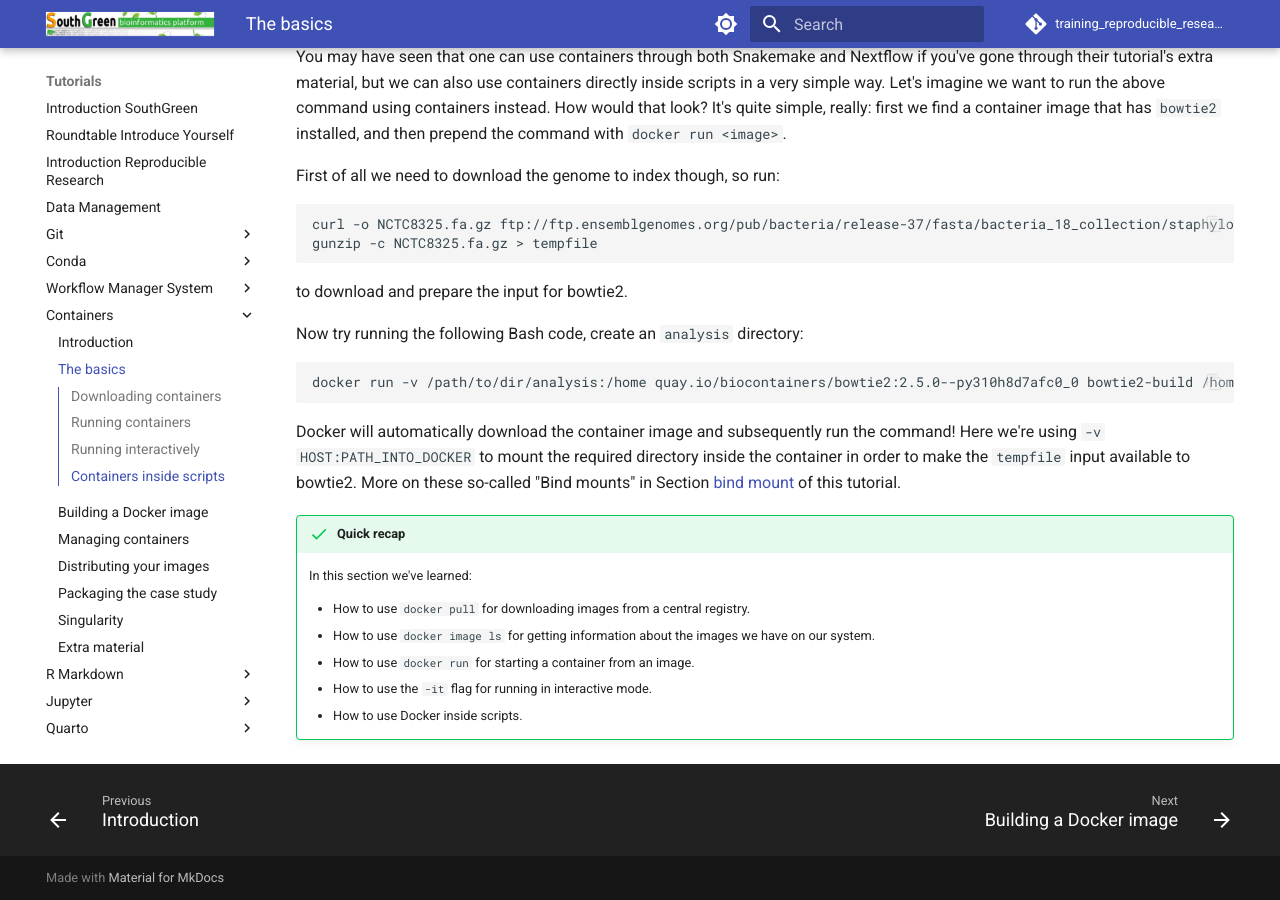
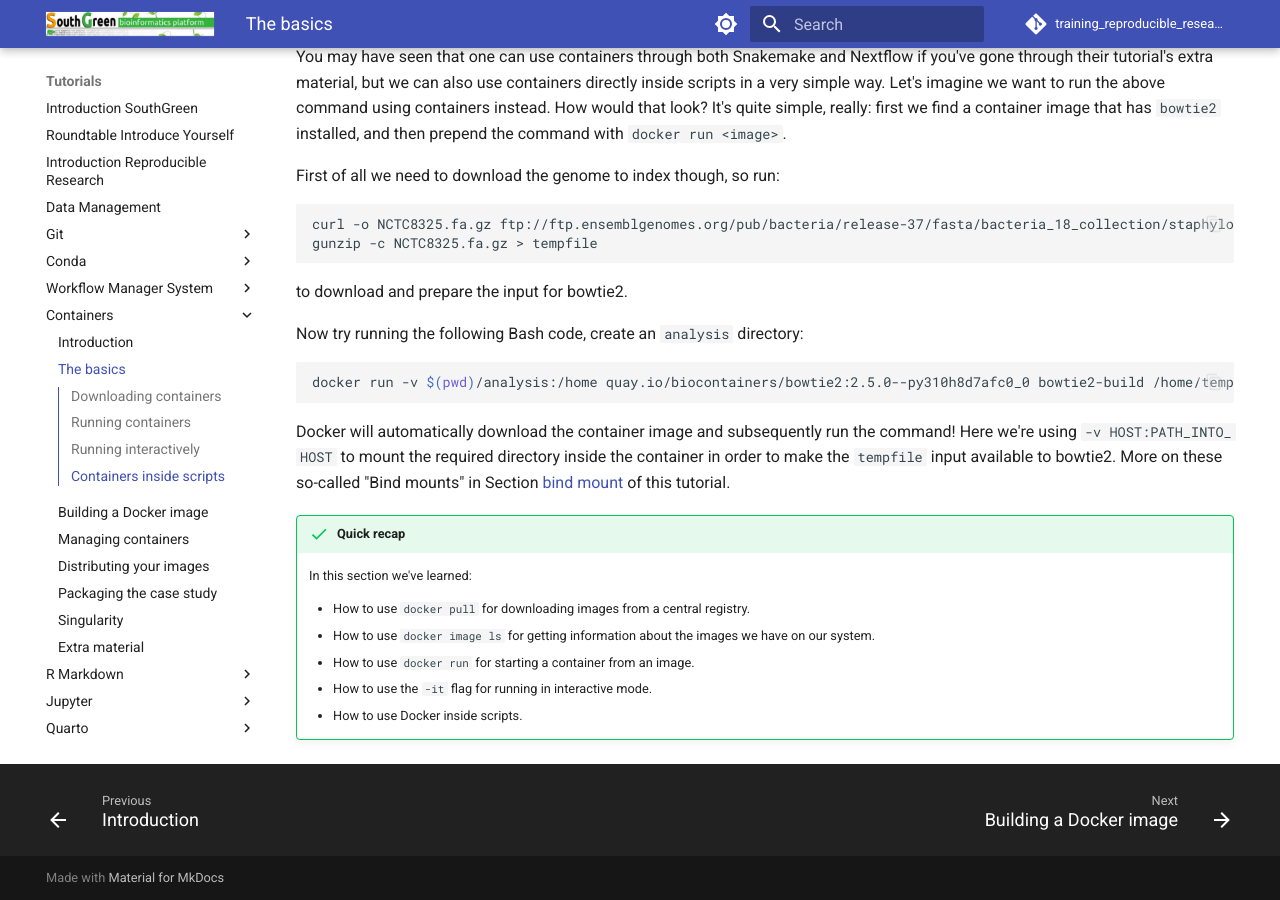
Before and after one commit to SouthGreenPlatform/training_reproducible_research, an MkDocs documentation site: the page built from docs/pages/containers/containers-2-the-basics.md, in a window 1280 px wide and 900 px high, scrolled down 2188 px. Built offline with MkDocs 1.6.1 and Material for MkDocs 9.7.7, drawn with Linux system fonts in a browser that asks for light colours; comment, search, counter and statistics services are not loaded.

Commit message:
taken into count jacques comments

````diff
--- a/docs/pages/containers/containers-2-the-basics.md
+++ b/docs/pages/containers/containers-2-the-basics.md
@@ -129,11 +129,11 @@ to download and prepare the input for bowtie2.
 Now try running the following Bash code, create an `analysis` directory:
 
 ```bash
-docker run -v /path/to/dir/analysis:/home quay.io/biocontainers/bowtie2:2.5.0--py310h8d7afc0_0 bowtie2-build /home/tempfile /home/NCTC832
+docker run -v $(pwd)/analysis:/home quay.io/biocontainers/bowtie2:2.5.0--py310h8d7afc0_0 bowtie2-build /home/tempfile /home/NCTC832
 ```
 
 Docker will automatically download the container image and subsequently run the
-command! Here we're using `-v HOST:PATH_INTO_DOCKER` to mount the required directory
+command! Here we're using `-v HOST:PATH_INTO_ HOST` to mount the required directory
 inside the container in order to make the `tempfile` input available to bowtie2.
 More on these so-called "Bind mounts" in Section [bind mount](https://southgreenplatform.github.io/training_reproducible_research/pages/containers/containers-4-managing-containers/#bind-mounts) of this tutorial.
 
````
